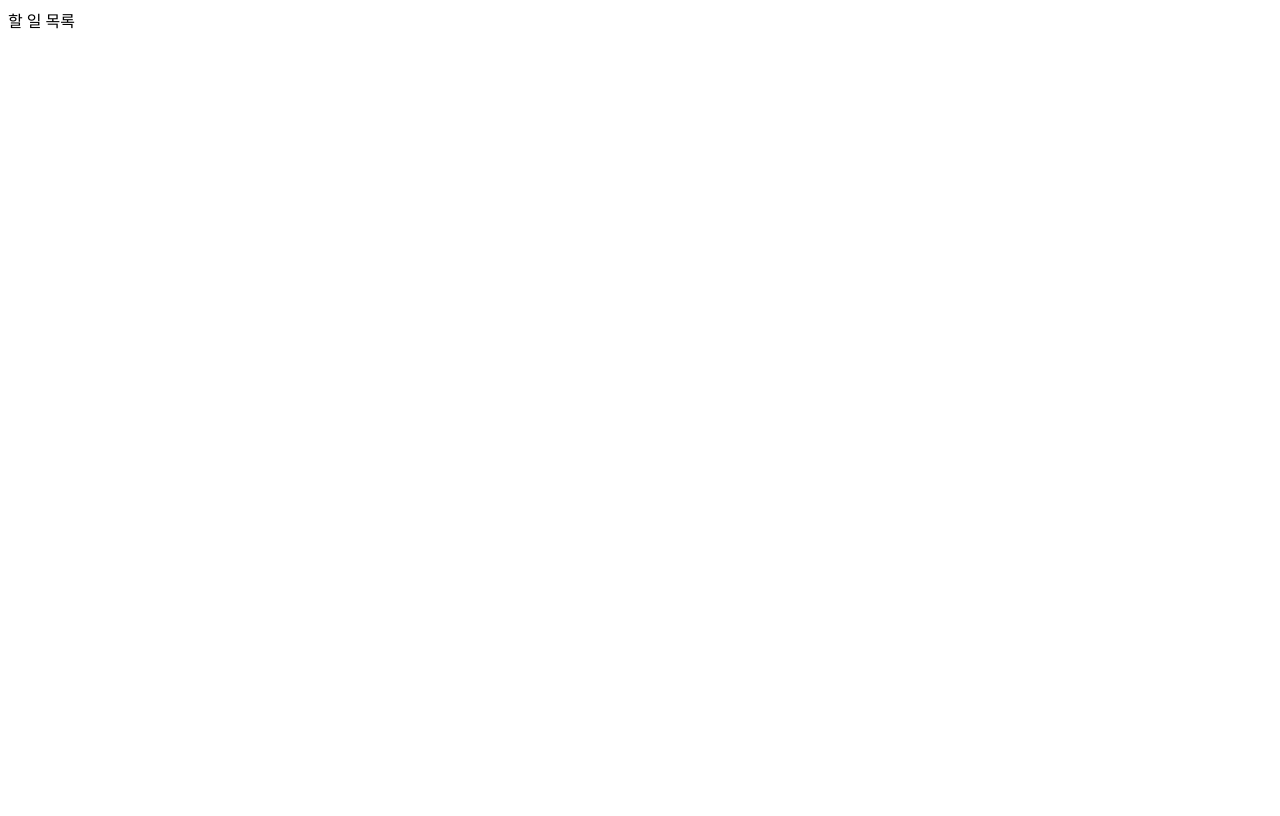
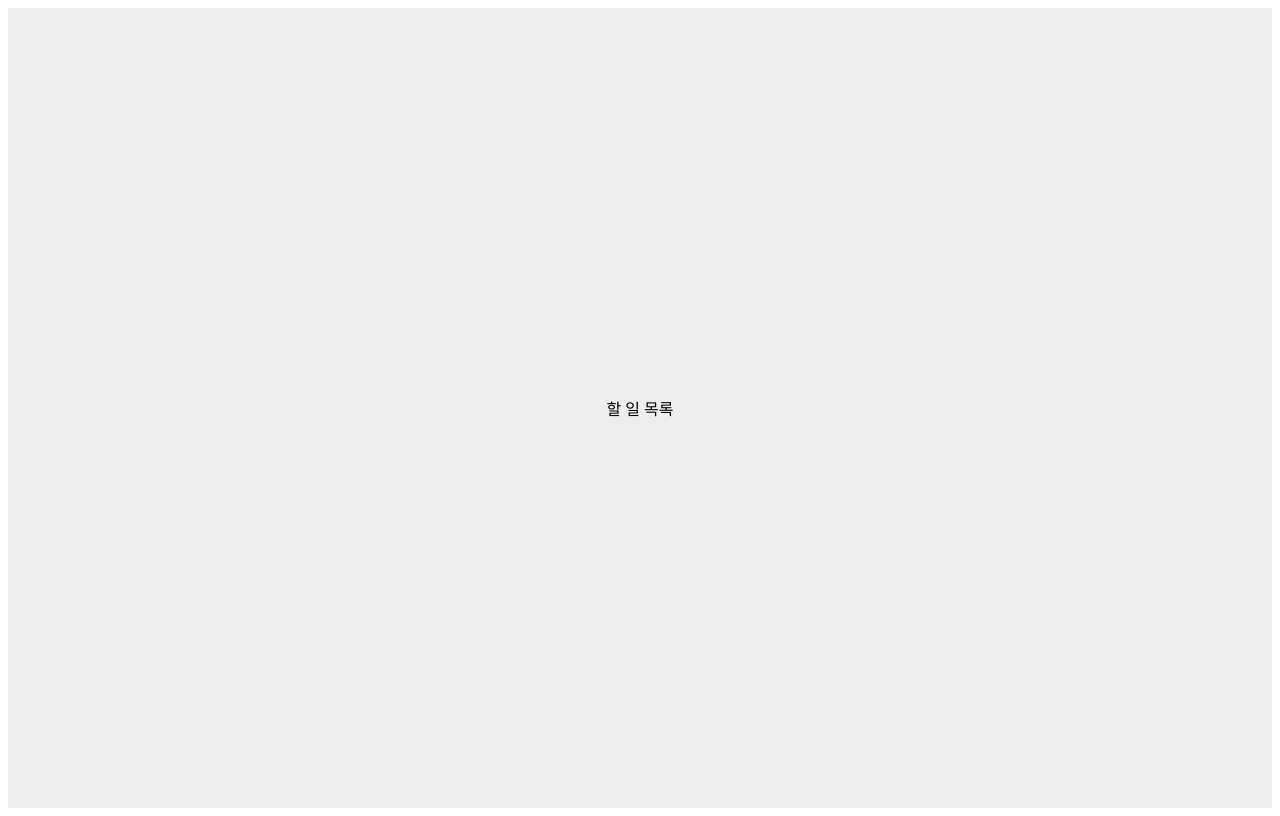
Before and after one commit to byeongminn/TDD-ToDoList, a React (Create React App) app: page / in a window 1280 px wide. Built offline with nearby package versions, Linux system fonts and the light colour scheme.

Commit message:
design: App UI 수정

```diff
--- a/src/App.tsx
+++ b/src/App.tsx
@@ -11,4 +11,11 @@ function App() {
 
 export default App;
 
-const Container = styled.div``;
+const Container = styled.div`
+  min-height: 100vh;
+  display: flex;
+  flex-direction: column;
+  justify-content: center;
+  align-items: center;
+  background-color: #eeeeee;
+`;
```
